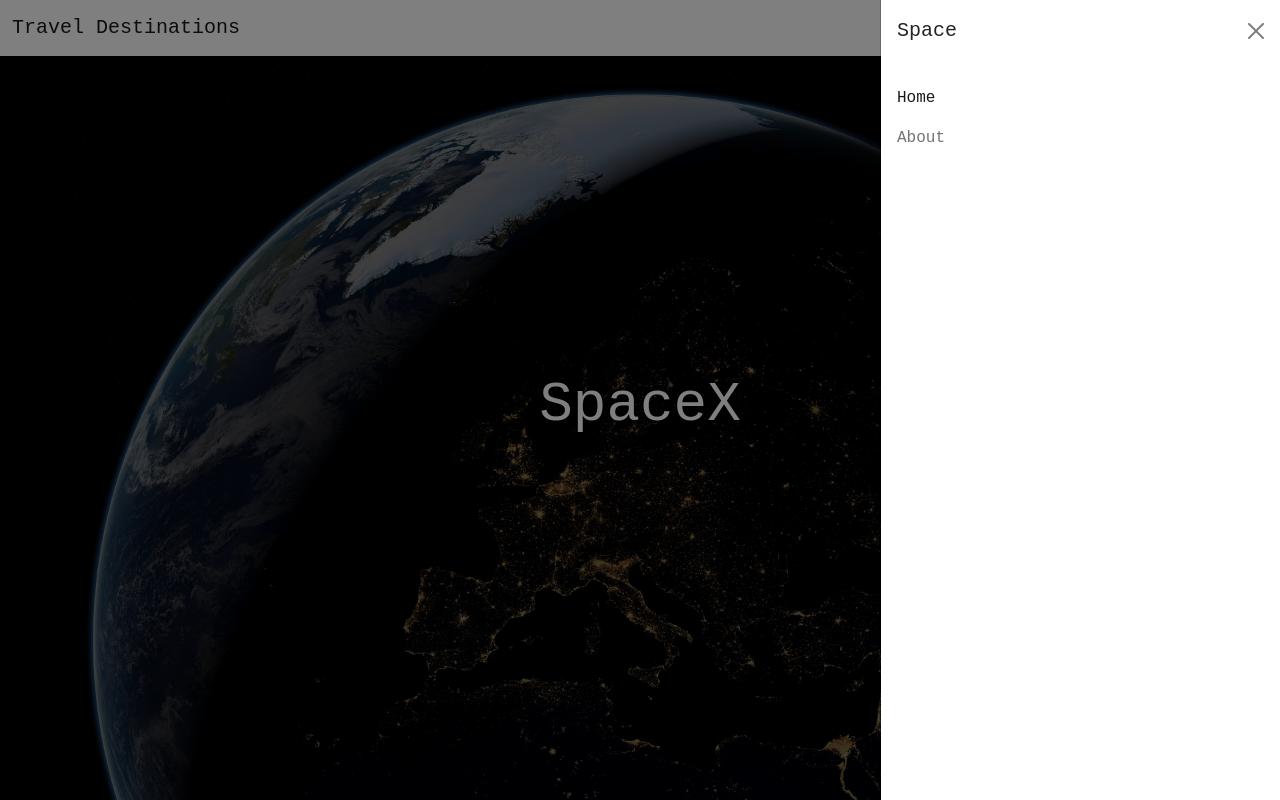
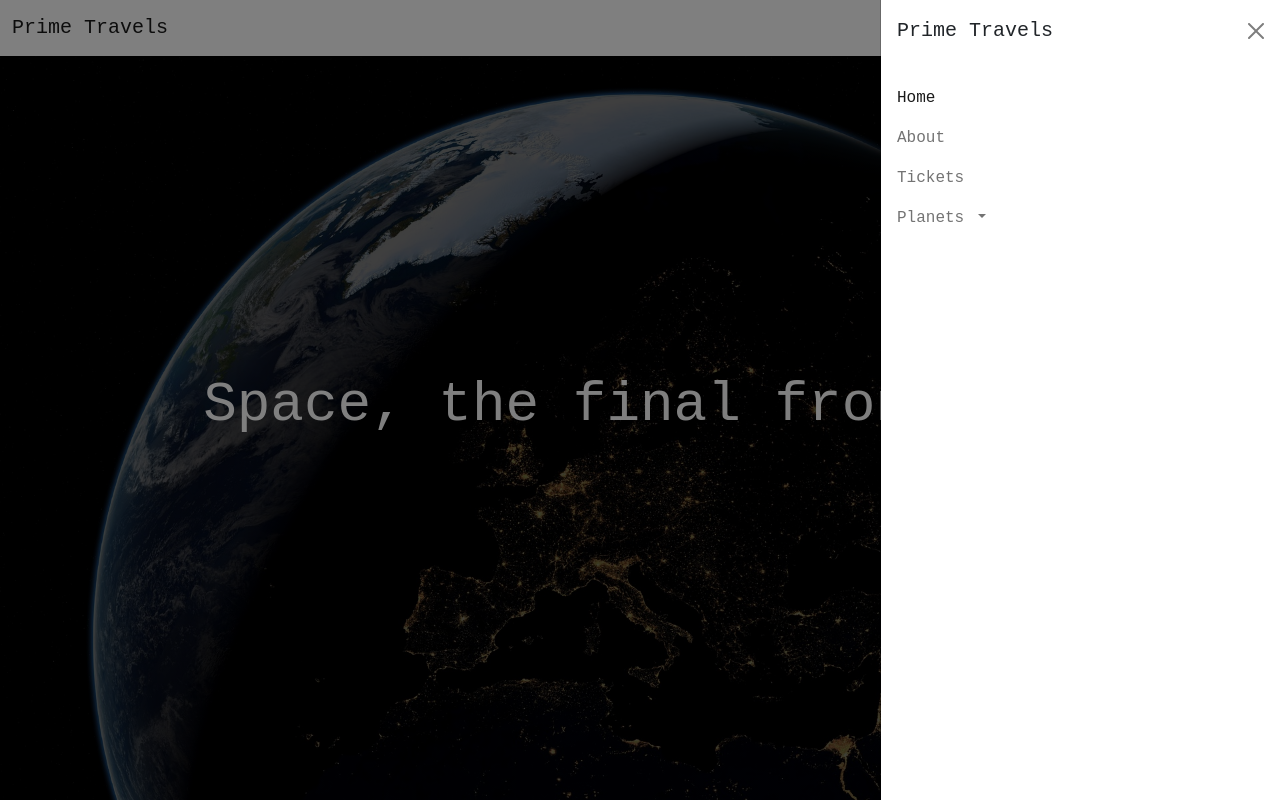
Before and after one commit to TheProgrammer1000/VueAgilt, a Vue app in the folder vue-project/: page /about in a window 1280 px wide. Both pictures are taken after a click on the button 1240 px from the left and 28 px from the top of the page. Shown: the top 800 px of the page. Built offline with nearby package versions, Linux system fonts and the light colour scheme.

Commit message:
Fixed navbar, removed obsolete comments

```diff
--- a/vue-project/src/components/AboutUsPage.vue
+++ b/vue-project/src/components/AboutUsPage.vue
@@ -14,7 +14,7 @@
     <section class="hero-container">
       <div class="hero">
         <div class="text">
-          <h1>SpaceX</h1>
+          <h1>Space, the final frontier.</h1>
         </div>
       </div>
     </section>
@@ -22,7 +22,7 @@
       <h1>About Us</h1>
       <article>
         <img class="moon-image" :src="imageSource" />
-        <h2>SpaceX</h2>
+        <h2>Prime Travels</h2>
         <p class="about-text">
           At x we strive to build a future for mankind where the possibility to
           see life outside of earth is a reality. We’ve all been there as kids
--- a/vue-project/src/components/NavBar.vue
+++ b/vue-project/src/components/NavBar.vue
@@ -2,10 +2,10 @@
 import { RouterLink, RouterView } from "vue-router";
 </script>
 <template>
-  <!-- here is navbar with bootstrap-->
+  <!-- Bootstrap Navbar -->
   <nav class="navbar bg-body-tertiary fixed-top">
     <div class="container-fluid">
-      <RouterLink class="navbar-brand" to="/">Travel Destinations</RouterLink>
+      <RouterLink class="navbar-brand" to="/">Prime Travels</RouterLink>
       <button
         class="navbar-toggler"
         type="button"
@@ -22,7 +22,7 @@
         aria-labelledby="offcanvasNavbarLabel"
       >
         <div class="offcanvas-header">
-          <h5 class="offcanvas-title" id="offcanvasNavbarLabel">Space</h5>
+          <h5 class="offcanvas-title" id="offcanvasNavbarLabel">Prime Travels</h5>
           <button
             type="button"
             class="btn-close"
@@ -39,7 +39,30 @@
             </li>
             <li class="nav-item">
               <RouterLink class="nav-link" to="/about">About</RouterLink>
+              <RouterLink class="nav-link" to="/ticketpage">Tickets</RouterLink>
             </li>
+
+            <!-- Boostrap Navbar test start -->
+            <!-- Planet Navbar hamburger dropdown -->
+            <li class="nav-item dropdown">
+              <a
+                class="nav-link dropdown-toggle"
+                href="#"
+                role="button"
+                data-bs-toggle="dropdown"
+                aria-expanded="false"
+              >
+                Planets
+              </a>
+              <ul class="dropdown-menu">
+                <li><RouterLink class="nav-link" to="/marspage">• Mars</RouterLink></li>
+                <li><RouterLink class="nav-link" to="/moonpage">• Moon</RouterLink></li>
+                <li><RouterLink class="nav-link" to="/keplerpage">• Kepler-22b</RouterLink></li>
+                <li>
+                </li>
+              </ul>
+            </li>
+            <!-- Bootstrap Navbar test end -->
           </ul>
         </div>
       </div>
@@ -48,9 +71,13 @@
   <RouterView />
 </template>
 
-
 <style scoped>
 nav {
   background-color: white;
 }
+
+.navbar-toggler {
+  display: flex;
+  align-items: center;
+}
 </style>
```
Also changed, not shown: vue-project/src/views/AboutView.vue (+0 -27 lines).
